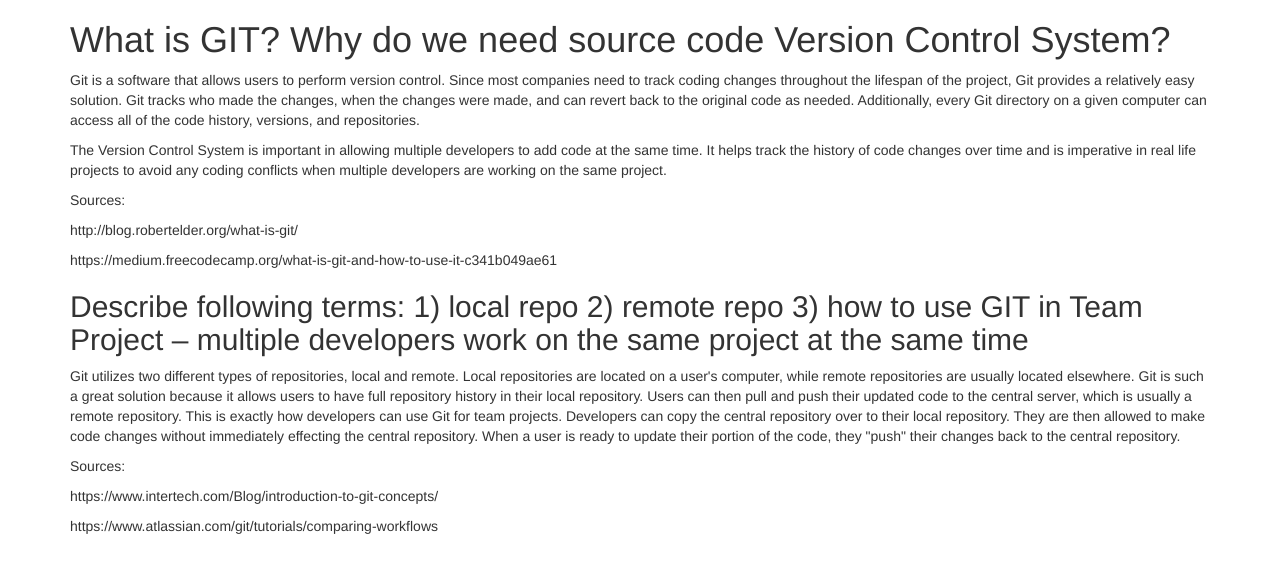
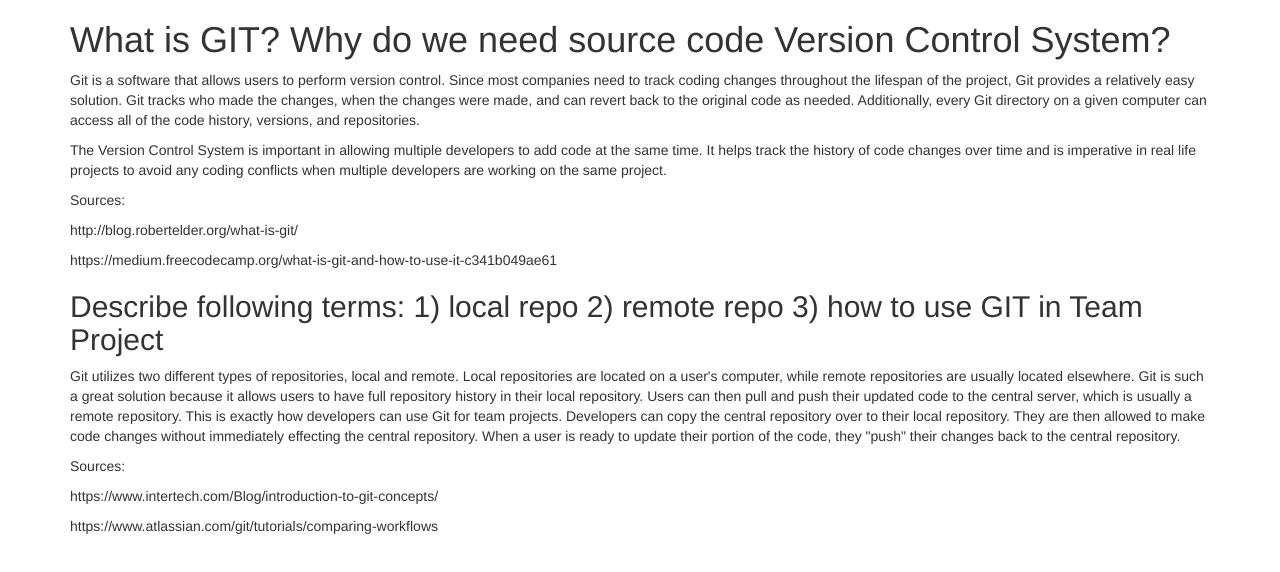
Before and after one commit to jakelley3/5315, a plain HTML site: page hwgit.html in a window 1280 px wide. Drawn offline with nearby package versions, Linux system fonts and the light colour scheme.

Commit message:
hw files

```diff
--- a/hwgit.html
+++ b/hwgit.html
@@ -12,7 +12,7 @@
       <p>http://blog.robertelder.org/what-is-git/ </p>
       <p>https://medium.freecodecamp.org/what-is-git-and-how-to-use-it-c341b049ae61</p>
 
-      <h2>Describe following terms: 1) local repo 2) remote repo 3) how to use GIT in Team Project – multiple developers work on the same project at the same time </h2>
+      <h2>Describe following terms: 1) local repo 2) remote repo 3) how to use GIT in Team Project </h2>
       <p> Git utilizes two different types of repositories, local and remote. Local repositories are located on a user's computer, while remote repositories are usually located elsewhere. Git is such a great solution because it allows users to have full repository history in their local repository. Users can then pull and push their updated code to the central server, which is usually a remote repository. This is exactly how developers can use Git for team projects. Developers can copy the central repository over to their local repository. They are then allowed to make code changes without immediately effecting the central repository. When a user is ready to update their portion of the code, they "push" their changes back to the central repository. </p>
       <p>Sources:</p>
       <p>https://www.intertech.com/Blog/introduction-to-git-concepts/</p>
```
